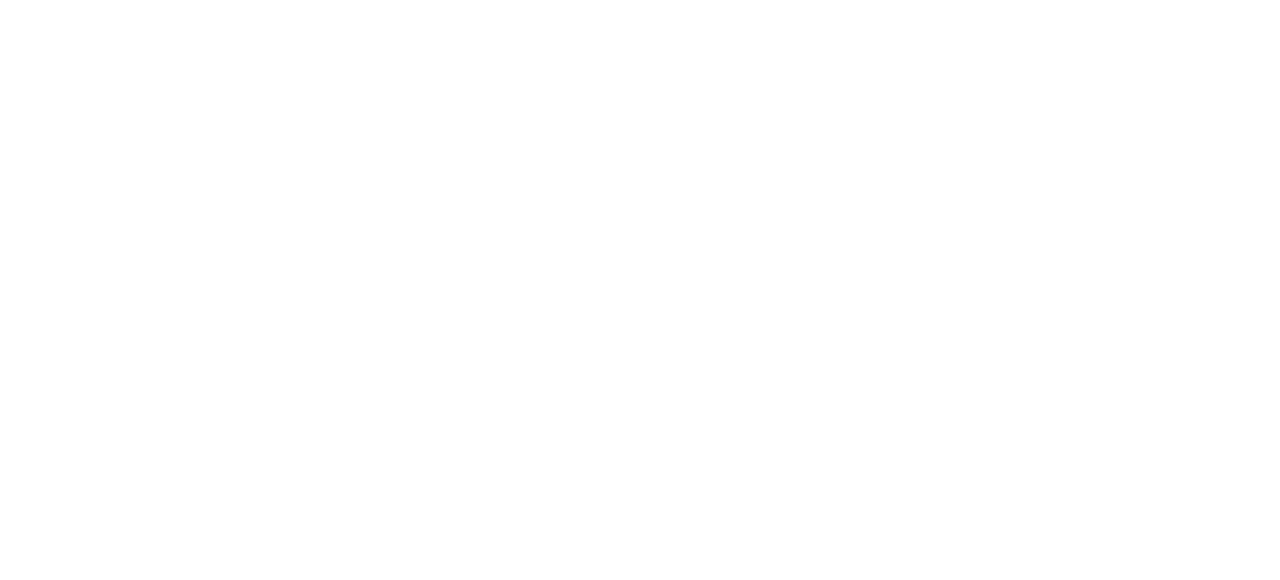
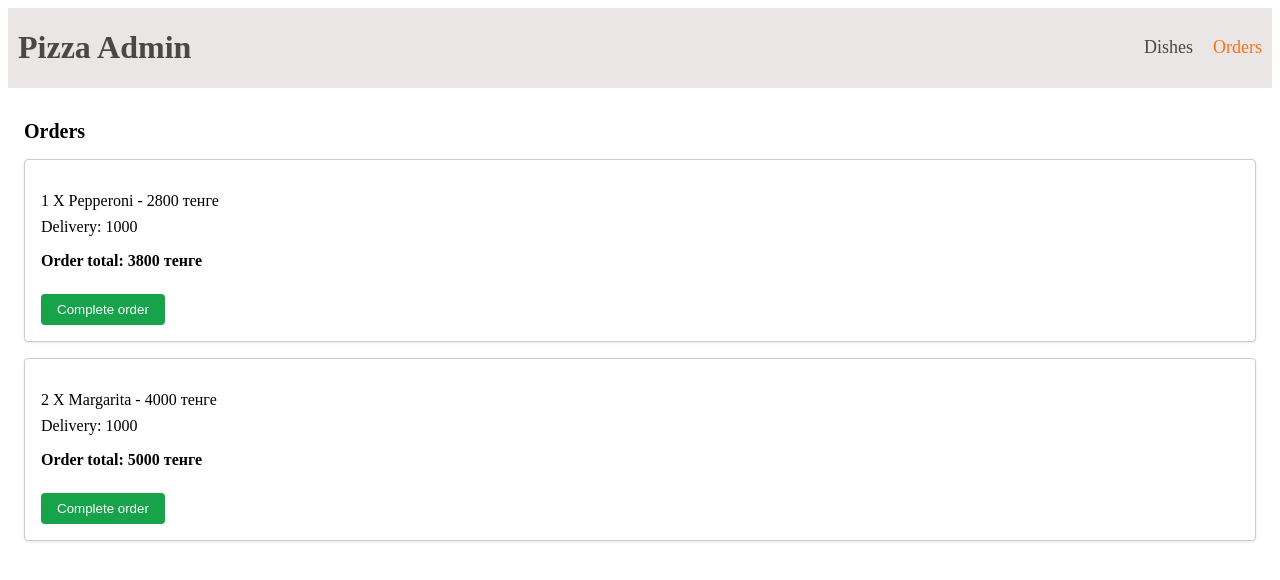
Before and after one commit to nuralibrawlstars/pizza-admin, a React (Vite) app: page /orders in a window 1280 px wide. Before the commit this address had no page. Shown: the top 580 px of the page. Built offline with nearby package versions, Linux system fonts and the light colour scheme; data requests are answered from the project's data file.

Commit message:
create orderspage

```diff
--- a/db.json
+++ b/db.json
@@ -21,7 +21,7 @@
     ],
     "orders": [
         {
-            "id": "order2",
+            "id": "order1",
             "items": {
                 "dish1": 1
             }
@@ -29,7 +29,7 @@
         {
             "id": "order2",
             "items": {
-                "dish1": 1
+                "dish2": 2
             }
         }
     ]
--- a/src/App.tsx
+++ b/src/App.tsx
@@ -2,7 +2,8 @@
 import './App.scss'
 import Layout from './layout/Layout'
 import DishesPages from './pages/DishesPage/DishesPages'
-import mock from "./mock"
+import OrdersPage from './pages/OrderPage/OrdersPage'
+
 
 
 function App() {
@@ -13,6 +14,7 @@
       <Routes>
         <Route path="/" element={<Layout />}>
           <Route path='/dishes' element={<DishesPages />} />
+          <Route path="/orders" element={<OrdersPage />} />
         </Route>
       </Routes>
     </BrowserRouter>
--- a/src/pages/OrderPage/OrdersPage.module.scss
+++ b/src/pages/OrderPage/OrdersPage.module.scss
@@ -0,0 +1,51 @@
+.ordersPage {
+    padding: 16px;
+}
+
+.title {
+    font-size: 20px;
+    font-weight: bold;
+    margin-bottom: 16px;
+}
+
+.ordersList {
+    display: flex;
+    flex-direction: column;
+    gap: 16px;
+}
+
+.orderCard {
+    border: 1px solid #ccc;
+    padding: 16px;
+    background-color: #fff;
+    border-radius: 4px;
+    box-shadow: 0 1px 3px rgba(0, 0, 0, 0.1);
+}
+
+.orderItem {
+    margin-bottom: 8px;
+}
+
+.delivery {
+    margin-top: 8px;
+}
+
+.total {
+    font-weight: bold;
+    margin-top: 8px;
+}
+
+.completeButton {
+    margin-top: 8px;
+    background-color: #16a34a;
+    color: #fff;
+    padding: 8px 16px;
+    border: none;
+    border-radius: 4px;
+    cursor: pointer;
+    transition: background-color 0.2s ease-in-out;
+}
+
+.completeButton:hover {
+    background-color: #15803d;
+}
--- a/src/pages/OrderPage/OrdersPage.tsx
+++ b/src/pages/OrderPage/OrdersPage.tsx
@@ -0,0 +1,71 @@
+import axios from 'axios';
+import { useEffect } from 'react';
+import { useDispatch, useSelector } from 'react-redux';
+import { fetchDishes } from '../../store/dishesAction';
+import { fetchOrders } from '../../store/ordersAction';
+import { removeOrder } from '../../store/ordersSlice';
+import { AppDispatch, RootState } from '../../store/store';
+import { Dish } from '../../types';
+import s from './OrdersPage.module.scss';
+
+const DELIVERY_FEE = 1000;
+
+const OrdersPage = () => {
+    const dispatch = useDispatch<AppDispatch>();
+    const orders = useSelector((state: RootState) => state.orders.items);
+    const dishes = useSelector((state: RootState) => state.dishes.items);
+
+    useEffect(() => {
+        dispatch(fetchOrders());
+        dispatch(fetchDishes());
+    }, [dispatch]);
+
+    const calculateTotal = (orderItems: Record<string, number>, allDishes: Dish[]) => {
+        let total = 0;
+        for (const dishId in orderItems) {
+            const quantity = orderItems[dishId];
+            const dish = allDishes.find(d => d.id === dishId);
+            if (dish) {
+                total += dish.price * quantity;
+            }
+        }
+        total += DELIVERY_FEE;
+        return total;
+    };
+
+    const handleCompleteOrder = async (orderId: string) => {
+        dispatch(removeOrder(orderId));
+        await axios.delete(`http://localhost:3001/orders/${orderId}`);
+    };
+
+    return (
+        <div className={s.ordersPage}>
+            <h2 className={s.title}>Orders</h2>
+            <div className={s.ordersList}>
+                {orders.map(order => {
+                    const totalPrice = calculateTotal(order.items, dishes);
+                    return (
+                        <div key={order.id} className={s.orderCard}>
+                            {Object.entries(order.items).map(([dishId, quantity]) => {
+                                const dish = dishes.find(d => d.id === dishId);
+                                if (!dish) return null;
+                                return (
+                                    <p key={dishId} className={s.orderItem}>
+                                        {quantity} X {dish.title} - {dish.price * quantity} тенге
+                                    </p>
+                                );
+                            })}
+                            <p className={s.delivery}>Delivery: {DELIVERY_FEE}</p>
+                            <p className={s.total}>Order total: {totalPrice} тенге</p>
+                            <button className={s.completeButton} onClick={() => handleCompleteOrder(order.id)}>
+                                Complete order
+                            </button>
+                        </div>
+                    );
+                })}
+            </div>
+        </div>
+    );
+};
+
+export default OrdersPage;
```
